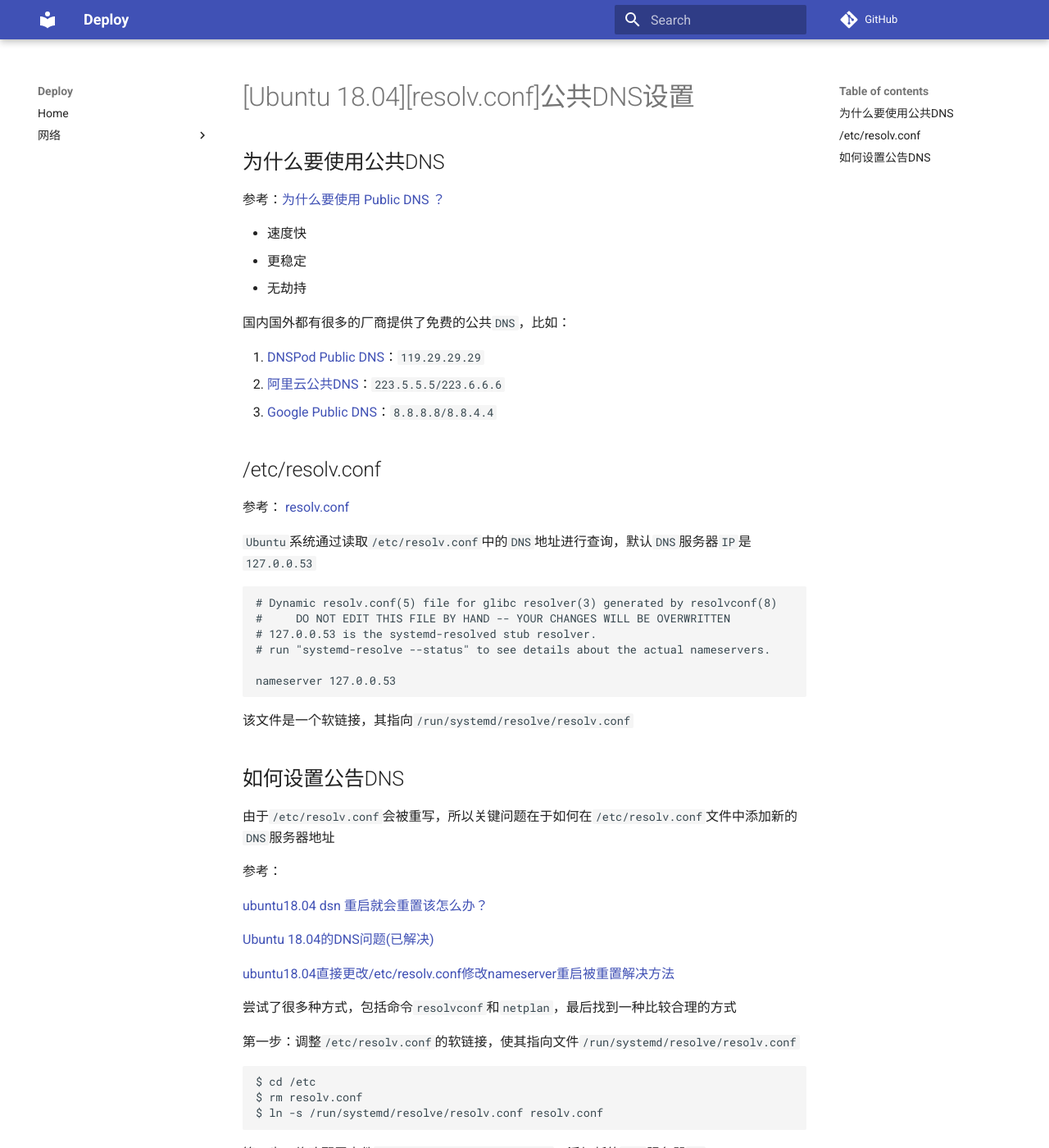
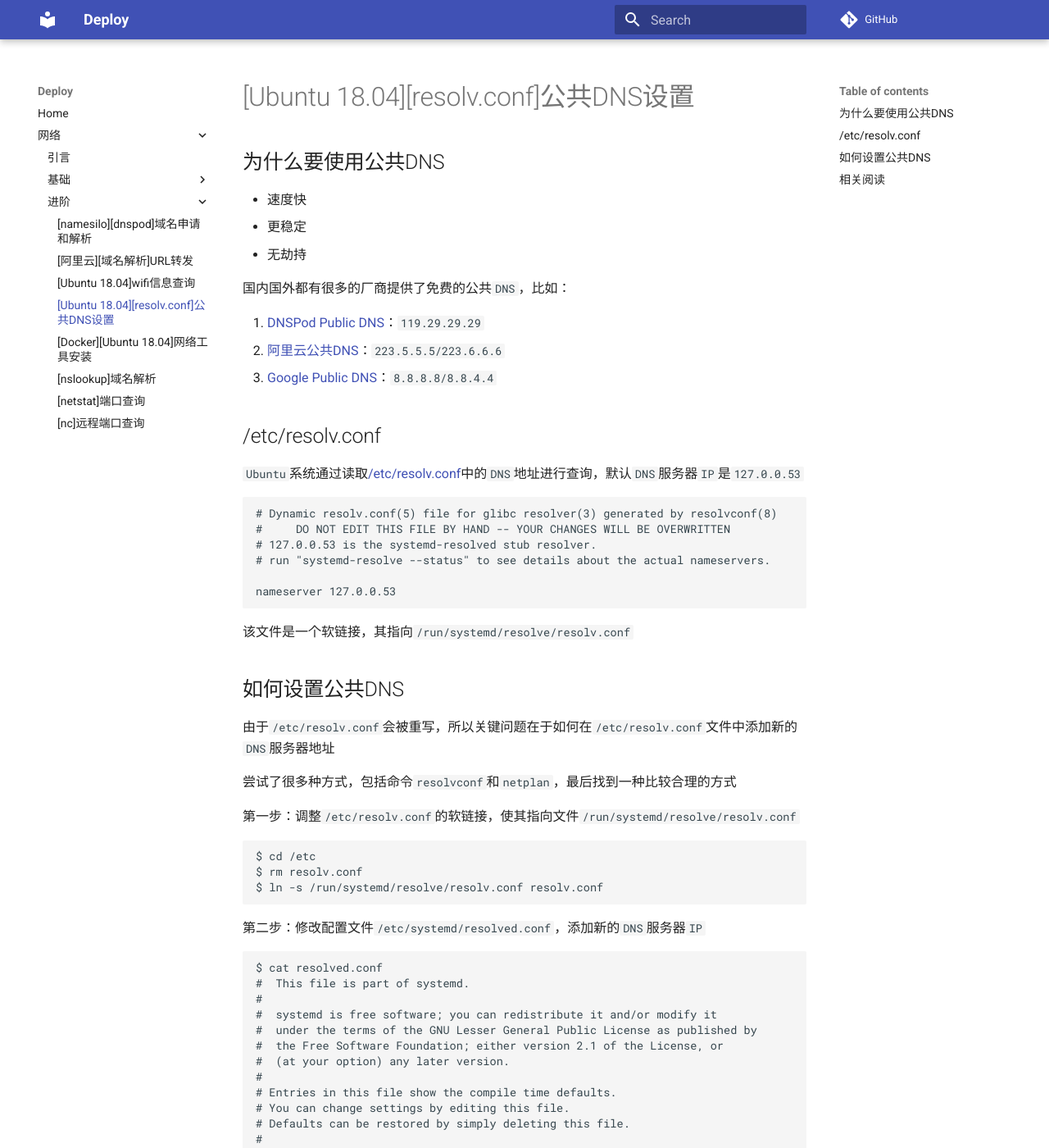
Before and after one commit to ZJDoc/Deploy, an MkDocs documentation site: the page built from docs/network/advanced/ubuntu-18_04-公共DNS设置.md, in a window 1280 px wide and 1400 px high. Shown: the whole window at 82% size. Built offline with MkDocs 1.6.1 and Material for MkDocs 9.7.7, drawn with Linux system fonts in a browser that asks for light colours; comment, search, counter and statistics services are not loaded; some of the changed text lies outside the part shown.

Commit message:
docs(network): add 网络相关操作

````diff
--- a/docs/network/advanced/[Ubuntu 18.04][resolv.conf]公共DNS设置.md
+++ b/docs/network/advanced/ubuntu-18_04-公共DNS设置.md
@@ -2,8 +2,6 @@
 # [Ubuntu 18.04][resolv.conf]公共DNS设置
 
 ## 为什么要使用公共DNS
-
-参考：[为什么要使用 Public DNS ？](https://www.dnspod.cn/Products/Public.DNS)
 
 * 速度快
 * 更稳定
@@ -17,9 +15,7 @@
 
 ## /etc/resolv.conf
 
-参考：[ resolv.conf](http://manpages.ubuntu.com/manpages/bionic/man5/resolv.conf.5.html)
-
-`Ubuntu`系统通过读取`/etc/resolv.conf`中的`DNS`地址进行查询，默认`DNS`服务器`IP`是`127.0.0.53`
+`Ubuntu`系统通过读取[/etc/resolv.conf](http://manpages.ubuntu.com/manpages/bionic/man5/resolv.conf.5.html)中的`DNS`地址进行查询，默认`DNS`服务器`IP`是`127.0.0.53`
 
 ```
 # Dynamic resolv.conf(5) file for glibc resolver(3) generated by resolvconf(8)
@@ -32,17 +28,9 @@ nameserver 127.0.0.53
 
 该文件是一个软链接，其指向`/run/systemd/resolve/resolv.conf`
 
-## 如何设置公告DNS
+## 如何设置公共DNS
 
 由于`/etc/resolv.conf`会被重写，所以关键问题在于如何在`/etc/resolv.conf`文件中添加新的`DNS`服务器地址
-
-参考：
-
-[ubuntu18.04 dsn 重启就会重置该怎么办？](https://segmentfault.com/q/1010000015091523)
-
-[Ubuntu 18.04的DNS问题(已解决)](https://my.oschina.net/u/2306127/blog/1930116)
-
-[ubuntu18.04直接更改/etc/resolv.conf修改nameserver重启被重置解决方法](https://blog.csdn.net/lengye7/article/details/88877867)
 
 尝试了很多种方式，包括命令`resolvconf`和`netplan`，最后找到一种比较合理的方式
 
@@ -135,3 +123,10 @@ Address: 182.61.200.7
 Name:	www.a.shifen.com
 Address: 182.61.200.6
 ```
+
+## 相关阅读
+
+* [为什么要使用 Public DNS ？](https://www.dnspod.cn/Products/Public.DNS)
+* [ubuntu18.04 dsn 重启就会重置该怎么办？](https://segmentfault.com/q/1010000015091523)
+* [Ubuntu 18.04的DNS问题(已解决)](https://my.oschina.net/u/2306127/blog/1930116)
+* [ubuntu18.04直接更改/etc/resolv.conf修改nameserver重启被重置解决方法](https://blog.csdn.net/lengye7/article/details/88877867)
--- a/mkdocs.yml
+++ b/mkdocs.yml
@@ -39,6 +39,7 @@ extra_javascript:
 nav:
     - Home: index.md
     - 网络:
+      - 引言: network/index.md
       - 基础:
         - IP地址: network/basic/ip地址.md
         - '路由器、交换机、集线器、中继器': network/basic/路由器-交换机-集线器-中继器.md
@@ -46,3 +47,12 @@ nav:
         - 网络体系结构: network/basic/网络体系结构.md
         - URL构成: network/basic/URL构成.md
         - DNS解析过程: network/basic/DNS解析过程.md
+      - 进阶:
+            - '[namesilo][dnspod]域名申请和解析': network/advanced/namesilo-dnspod-域名申请和解析.md
+            - '[阿里云][域名解析]URL转发': network/advanced/阿里云-域名解析-URL转发.md
+            - '[Ubuntu 18.04]wifi信息查询': network/advanced/ubuntu-18_04-wifi信息查询.md
+            - '[Ubuntu 18.04][resolv.conf]公共DNS设置': network/advanced/ubuntu-18_04-公共DNS设置.md
+            - '[Docker][Ubuntu 18.04]网络工具安装': network/advanced/docker-ubuntu-18_04-网络工具安装.md
+            - '[nslookup]域名解析': network/advanced/nslookup-域名解析.md
+            - '[netstat]端口查询': network/advanced/netstat-端口查询.md
+            - '[nc]远程端口查询': network/advanced/nc-远程端口查询.md
````
Also changed, not shown: docs/network/advanced/[Docker][Ubuntu 18.04]网络工具安装.md (deleted, +0 -19 lines), docs/network/advanced/[namesilo][dnspod]域名申请和解析.md (deleted, +0 -27 lines), docs/network/advanced/docker-ubuntu-18_04-网络工具安装.md (added, +21 -0 lines), docs/network/advanced/namesilo-dnspod-域名申请和解析.md (added, +37 -0 lines), docs/network/advanced/nc-远程端口查询.md (renamed from docs/network/advanced/[nc]远程端口查询.md, +6 -9 lines), docs/network/advanced/nslookup-域名解析.md (renamed from docs/network/advanced/[nslookup]域名解析.md, +5 -7 lines), docs/network/advanced/阿里云-域名解析-URL转发.md (renamed from docs/network/advanced/[阿里云][域名解析]URL转发.md, +6 -6 lines), docs/network/index.md (+3 -0 lines), docs/network/advanced/netstat-端口查询.md (renamed from docs/network/advanced/[netstat]端口查询.md), docs/network/advanced/ubuntu-18_04-wifi信息查询.md (renamed from docs/network/advanced/[Ubuntu 18.04]wifi信息查询.md).
